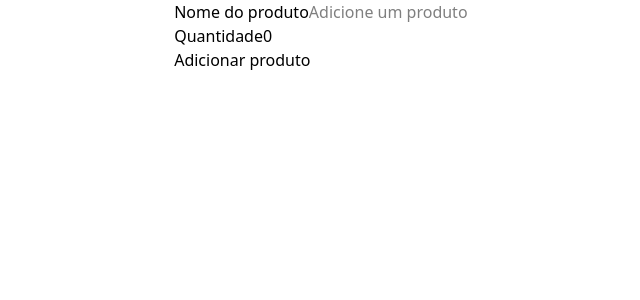
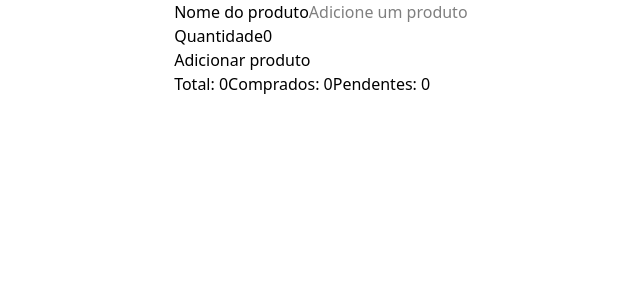
Before and after one commit to matsoaresp/tarefas-front, a Next.js app: page /compras in a window 1280 px wide. Shown: the top 300 px of the page, without its empty margins (283-923 px from the left). Built offline with nearby package versions, Linux system fonts and the light colour scheme.

Commit message:
feat: status compras

```diff
--- a/src/app/(pratica)/compras/components/boxForm.tsx
+++ b/src/app/(pratica)/compras/components/boxForm.tsx
@@ -13,7 +13,11 @@ export function BoxForm () {
 
     const [nome, setNome] = useState("");
     const [quantidade, setQuantidade] = useState<number>(0);
+    const [filter, setFilter] = useState<"todos" | "comprado" | "pendente">("todos")
     const [produtos, setProdutos] = useState<Produto[]>([]);
+    const totalProdutos  = produtos.length;
+    const totalBuy = produtos.filter((produto) => produto.comprado).length;
+    const totalPending = produtos.filter((produto) => !produto.comprado).length;
 
     const handleAddProduct = () => {
 
@@ -118,6 +122,11 @@ export function BoxForm () {
             </li>
             )}
             </ul>
+            <div>
+                <span>Total: {totalProdutos}</span>
+                <span>Comprados: {totalBuy}</span>
+                <span>Pendentes: {totalPending}</span>
+            </div>
         </div>
         </div>
     )
```
